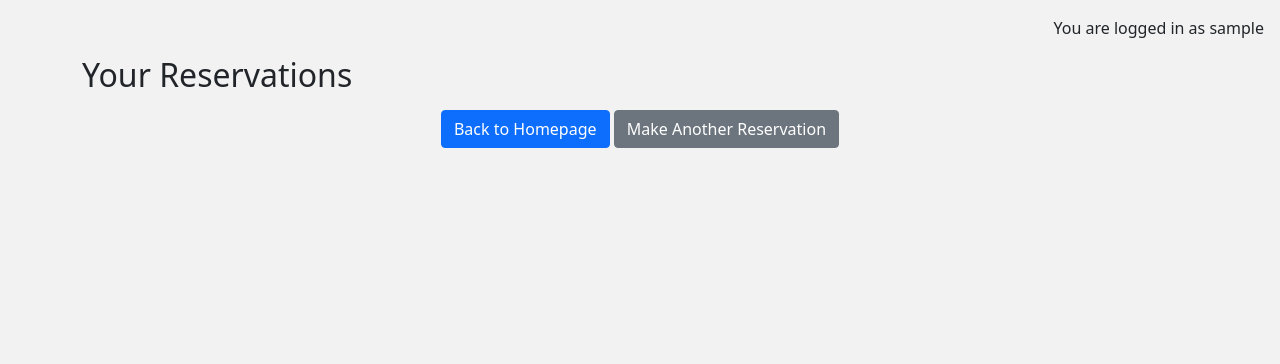
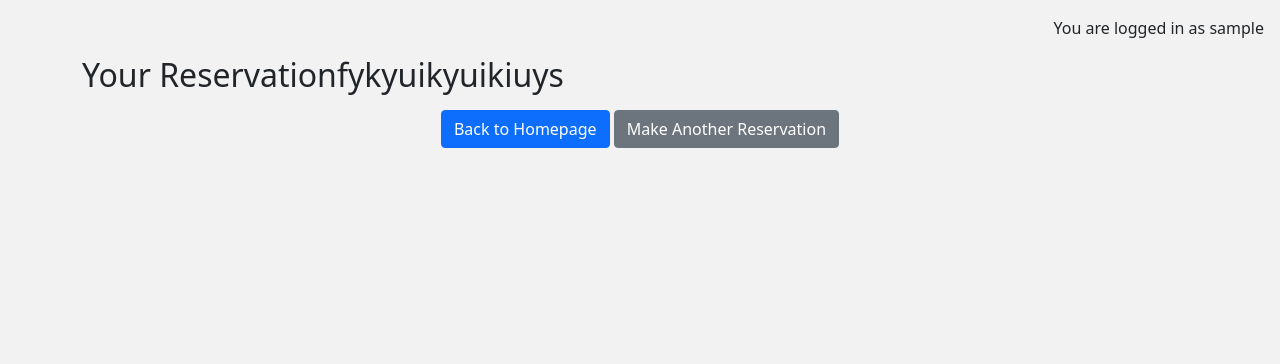
Before and after one commit to Mattias-08/Restaurant-booking, a Django app: page /make-reservation/ in a window 1280 px wide. Shown: the part 56-420 px from the top of the page. Run offline with Django 4.2, Linux system fonts and the light colour scheme; the visitor is signed in with stand-in values (Sample User, id 1); some libraries are stand-ins or nearby versions.

Commit message:
fix merge conflict

```diff
--- a/reservations/templates/reservation_form.html
+++ b/reservations/templates/reservation_form.html
@@ -14,7 +14,7 @@
       {% endif%}
 
       {% if user.is_authenticated %}
-          <h2>Your Reservations</h2>
+          <h2>Your Reservationfykyuikyuikiuys</h2>
           <ul>
             {% for reservation in reservations %}
               <li>
```
